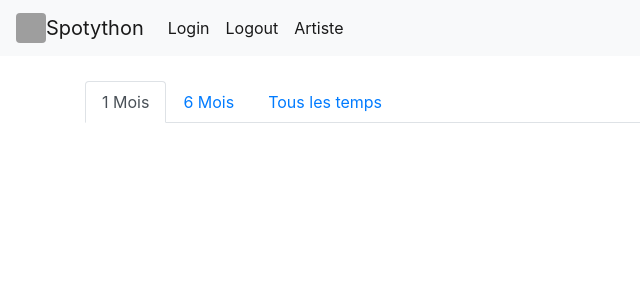
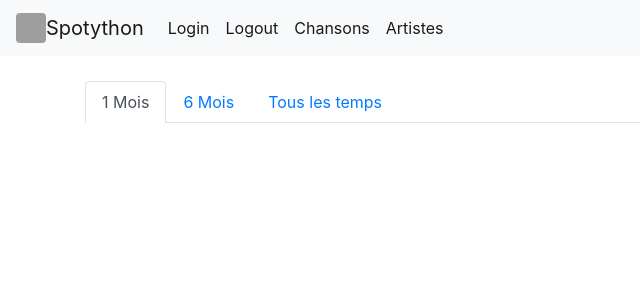
Before and after one commit to Daklyan/Spotython, a Django app: template api_spotify/templates/api_spotify/logged.html in a window 1280 px wide. Shown: the top 300 px of the page, without its empty margins (0-640 px from the left). Run offline with Django 3.2, Linux system fonts and the light colour scheme; the template is opened without the code that fills it, so the values that code supplies are empty; some libraries are stand-ins or nearby versions; grey boxes are pictures that could not be loaded.

Commit message:
Adding Chansons button on navbar

```diff
--- a/api_spotify/templates/api_spotify/base.html
+++ b/api_spotify/templates/api_spotify/base.html
@@ -32,7 +32,10 @@
                   <a class="nav-link" href="{% url 'api_spotify:logout' %}">Logout <span class="sr-only">(current)</span></a>
                 </li>
                   <li class="nav-item active">
-                  <a class="nav-link" href="{% url 'artiste' %}">Artiste<span class="sr-only">(current)</span></a>
+                  <a class="nav-link" href="{% url 'logged' %}">Chansons<span class="sr-only">(current)</span></a>
+                </li>
+                  <li class="nav-item active">
+                  <a class="nav-link" href="{% url 'artiste' %}">Artistes<span class="sr-only">(current)</span></a>
                 </li>
               </ul>
             </div>
```
